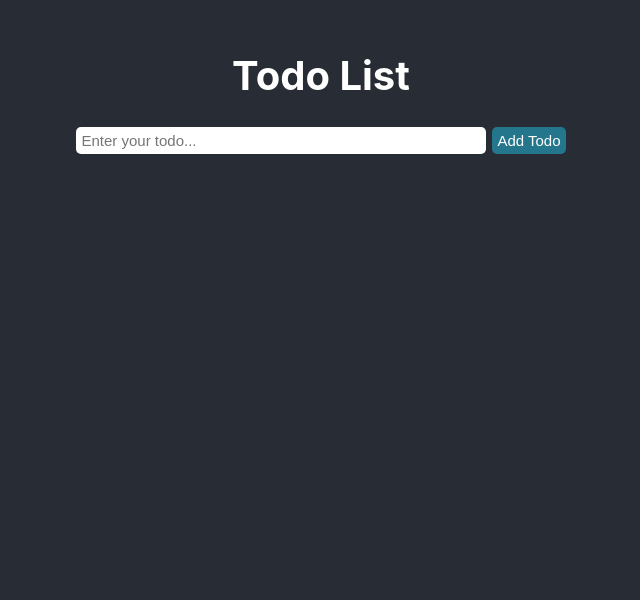
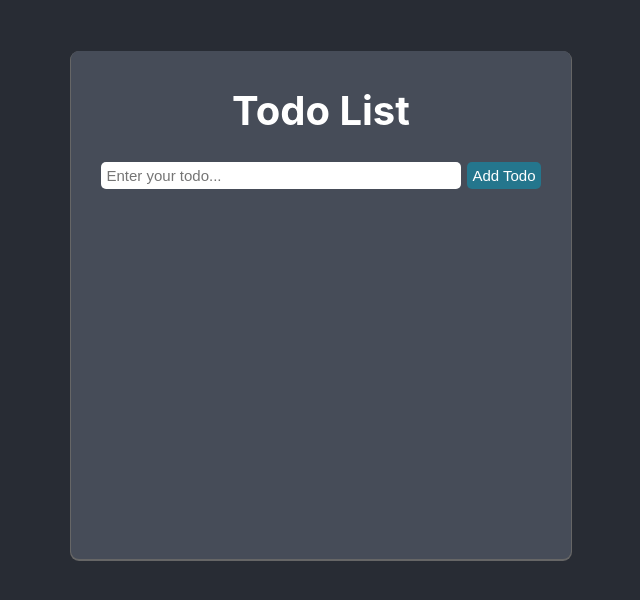
Before and after one commit to EzeArinze/react-to-do, a React (Create React App) app: page / in a window 1280 px wide. Shown: the top 600 px of the page, without its empty margins (319-959 px from the left). Built offline with nearby package versions, Linux system fonts and the light colour scheme.

Commit message:
new change

```diff
--- a/src/App.css
+++ b/src/App.css
@@ -13,7 +13,11 @@ body {
   max-width: 500px;
   min-height: 500px;
   margin: 4% auto;
-  border-radius: 10px;
+  /* added some changes again */
+  background-color: #464c58;
+  border-radius: 8px;
+  box-shadow: 0 1px 0 1px #666;
+  padding-top: 8px;
 }
 
 h1 {
@@ -32,7 +36,8 @@ h1 {
 }
 
 .textbox {
-  width: 400px;
+  /* added new changes on the width */
+  width: 350px;
   font-size: 15px;
   border: none;
   padding: 5px;
@@ -42,7 +47,8 @@ h1 {
 .textbox-2 {
   border: none;
   /* outline: none; */
-  background-color: #464c58;
+  /* added new changes on background-color */
+  background-color: #5d6575;
   color: #fff;
   padding: 5px;
 }
@@ -53,8 +59,8 @@ h1 {
   display: flex;
   flex-direction: column;
   gap: 10px;
-
-  padding: 5px;
+  /* added new padding value*/
+  padding: 8px;
 }
 
 .my-list {
@@ -62,7 +68,8 @@ h1 {
   align-items: center;
   justify-content: space-between;
   gap: 10px;
-  border-bottom: 1px solid #fff;
+  /* added a new border bottom*/
+  border-bottom: 1px solid #444;
   padding-bottom: 8px;
   margin-top: 20px;
 }
```
